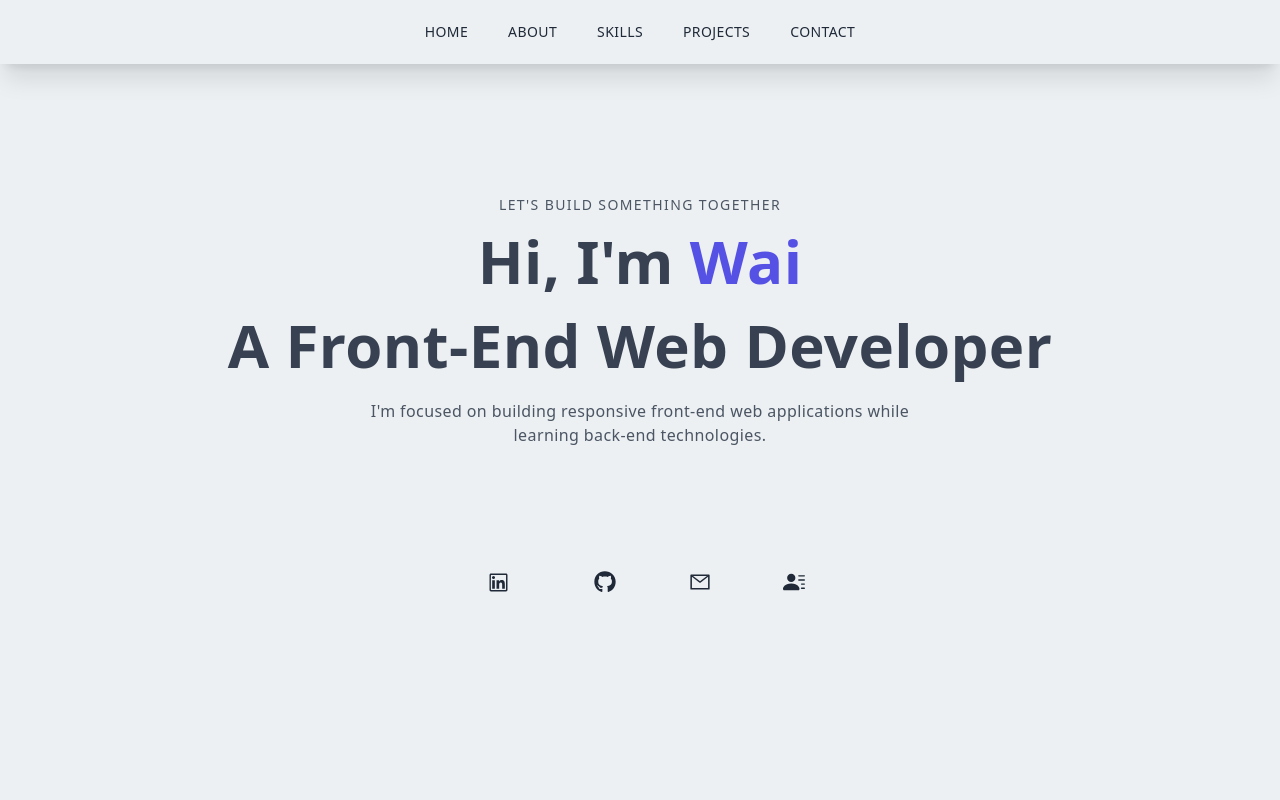
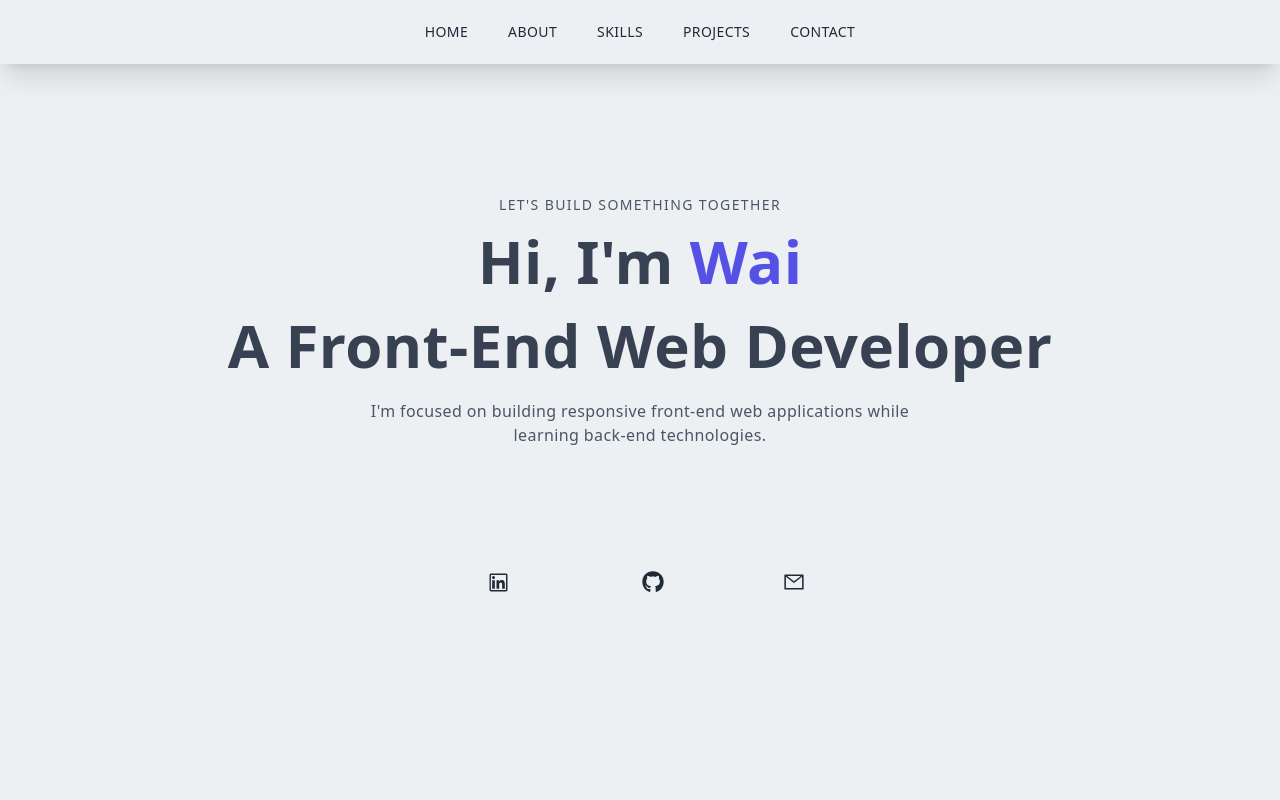
Before and after one commit to YenXXXW/portfolio, a Next.js app: page / in a window 1280 px wide. Shown: the top 800 px of the page. Built offline with nearby package versions, Linux system fonts and the light colour scheme.

Commit message:
personal icon removed

```diff
--- a/components/Navbar.js
+++ b/components/Navbar.js
@@ -169,7 +169,7 @@ const Navbar = () => {
                         <AiOutlineMail />
                       </a>
                     </div>
-                    <div className=' p-2 cursor-pointer'>
+                    {/* <div className=' p-2 cursor-pointer'>
                       <a
                         href='/'
                         target='_blank'
@@ -177,7 +177,7 @@ const Navbar = () => {
                       >
                         <BsFillPersonLinesFill />
                       </a>
-                    </div>
+                    </div> */}
                 </div>
             </div>
         </div>
--- a/components/main.js
+++ b/components/main.js
@@ -48,7 +48,7 @@ const Main = () => {
                 <AiOutlineMail  size='22'/>
               </div>
             </a>
-            <a
+            {/* <a
               href='/'
               target='_blank'
               rel='noreferrer'
@@ -56,7 +56,7 @@ const Main = () => {
               <div className='cursor-pointer hover:scale-110 ease-in duration-300'>
                 <BsFillPersonLinesFill  size='22'/>
               </div>
-            </a>
+            </a> */}
           </div>
         </div>
       </div>
```
